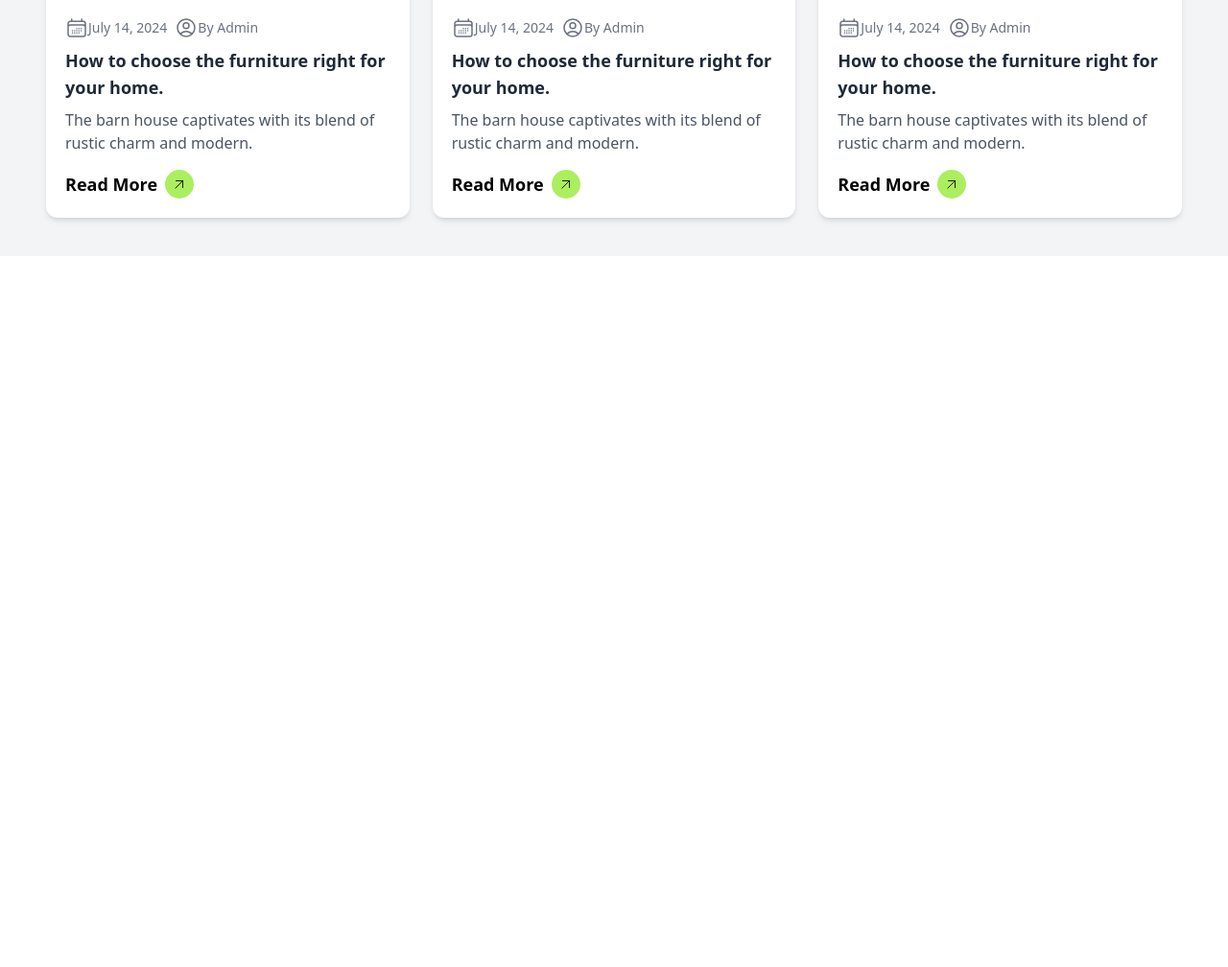
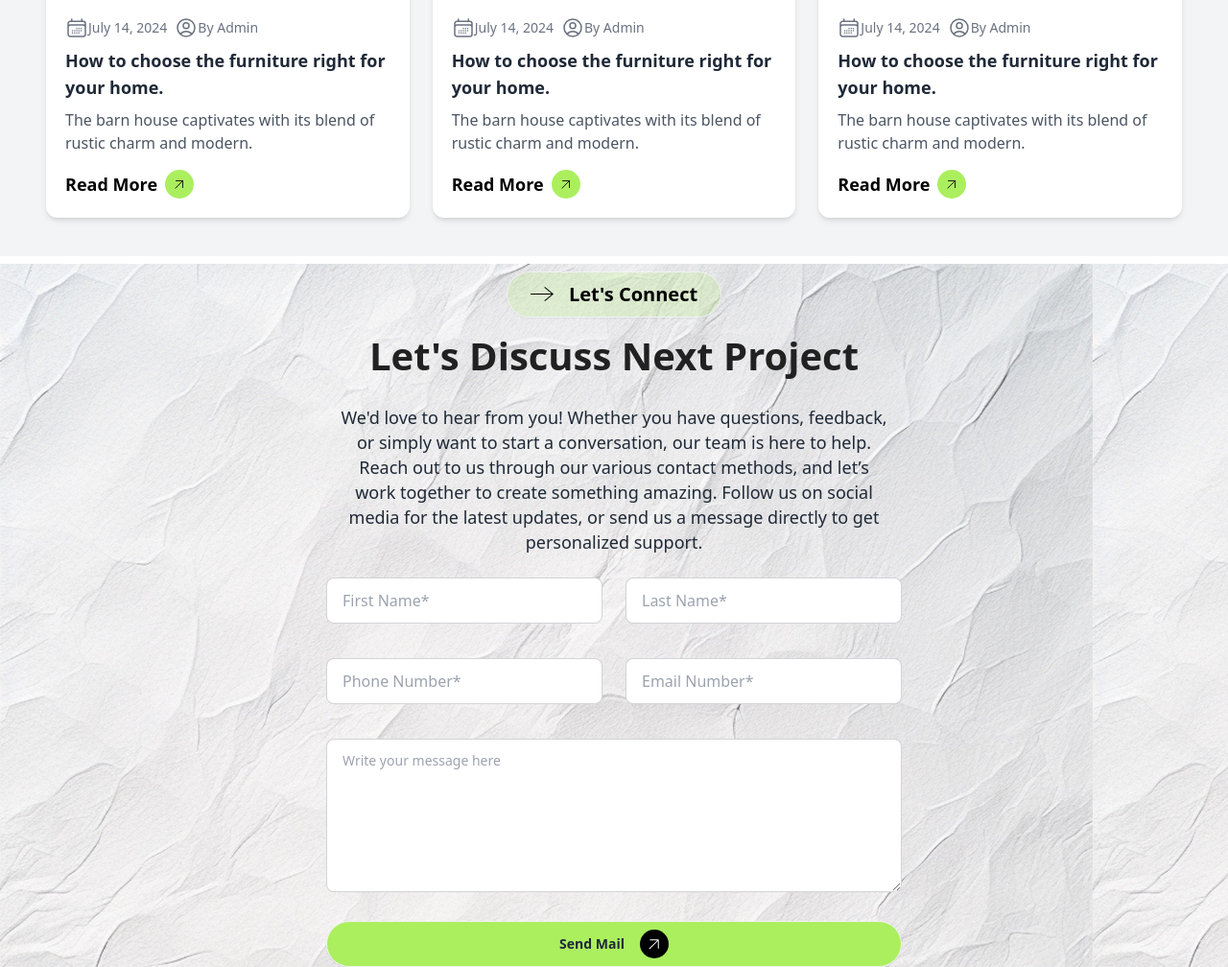
Before and after one commit to MubarratHossain/Rinterio-website, a plain HTML site: page index.html in a window 1280 px wide. Shown: the part 4907-5915 px from the top of the page at 96% size. Before the commit the page ends 5174 px from the top, so only its background shows below. Drawn offline with nearby package versions, Linux system fonts and the light colour scheme.

Commit message:
let's connect section work done, font size customization needed, input field created with daisyui

```diff
--- a/index.html
+++ b/index.html
@@ -450,6 +450,58 @@
       </div>
     </section>
 
+    <section class="mt-2"style="background-image: url(bg.jpg);">
+
+      <div class="flex flex-col items-center justify-center px-4">
+        <button class="btn text-black hover:opacity-90 text-xl rounded-full px-6 py-1 mb-3 mt-2 flex items-center" style="background-color: #ABEF5F33;">
+          <svg width="24" height="24" xmlns="http://www.w3.org/2000/svg" fill-rule="evenodd" clip-rule="evenodd">
+            <path d="M21.883 12l-7.527 6.235.644.765 9-7.521-9-7.479-.645.764 7.529 6.236h-21.884v1h21.883z"/>
+          </svg>
+          <span class="ml-2">Let's Connect</span>
+        </button>
+
+        <h3 class="text-[28px] sm:text-[32px] md:text-[36px] lg:text-[40px] font-bold leading-[40px] sm:leading-[45px] md:leading-[50px] lg:leading-[55px] tracking-normal mb-6 text-[#212121]">
+          Let's Discuss Next Project
+        </h3>
+
+        <p class="font-medium text-[16px] sm:text-[18px] md:text-[20px] lg:text-[18px] leading-[24px] sm:leading-[26px] text-center max-w-xl mx-auto mb-6">
+          We'd love to hear from you! Whether you have questions, feedback, or simply want to start a conversation, our team is here to help. Reach out to us through our various contact methods, and let’s work together to create something amazing. Follow us on social media for the latest updates, or send us a message directly to get personalized support.
+        </p>
+      </div>
+      <div class="flex flex-col items-center gap-6 px-4">
+        <div class="flex flex-col md:flex-row justify-center gap-6 w-full max-w-[600px]">
+          <input type="text" placeholder="First Name*" class="input input-bordered w-full max-w-xs" />
+          <input type="text" placeholder="Last Name*" class="input input-bordered w-full max-w-xs" />
+        </div>
+
+        <div class="flex flex-col md:flex-row justify-center gap-6 w-full max-w-[600px] mt-3">
+          <input type="text" placeholder="Phone Number*" class="input input-bordered w-full max-w-xs" />
+          <input type="text" placeholder="Email Number*" class="input input-bordered w-full max-w-xs" />
+        </div>
+
+        <div class="w-full max-w-[600px] mt-3">
+
+            <div class="w-full">
+              <textarea class="textarea textarea-bordered w-full h-40" placeholder="Write your message here"></textarea>
+            </div>
+
+
+        </div>
+
+        <button class="btn w-full max-w-[600px]" style="background-color: #ABEF5F; border-radius: 32px;">
+          Send Mail
+          <div class="w-[30px] h-[30px] rounded-full flex items-center justify-center bg-black ml-2">
+            <svg xmlns="http://www.w3.org/2000/svg" fill="none" viewBox="0 0 24 24" stroke-width="1" stroke="white" class="w-6 h-6 rotate-45">
+              <path stroke-linecap="round" stroke-linejoin="round" d="M12 19V6m0 0l-6 6m6-6l6 6"/>
+            </svg>
+          </div>
+        </button>
+      </div>
+
+
+    </section>
+
+
 
 
 
```
